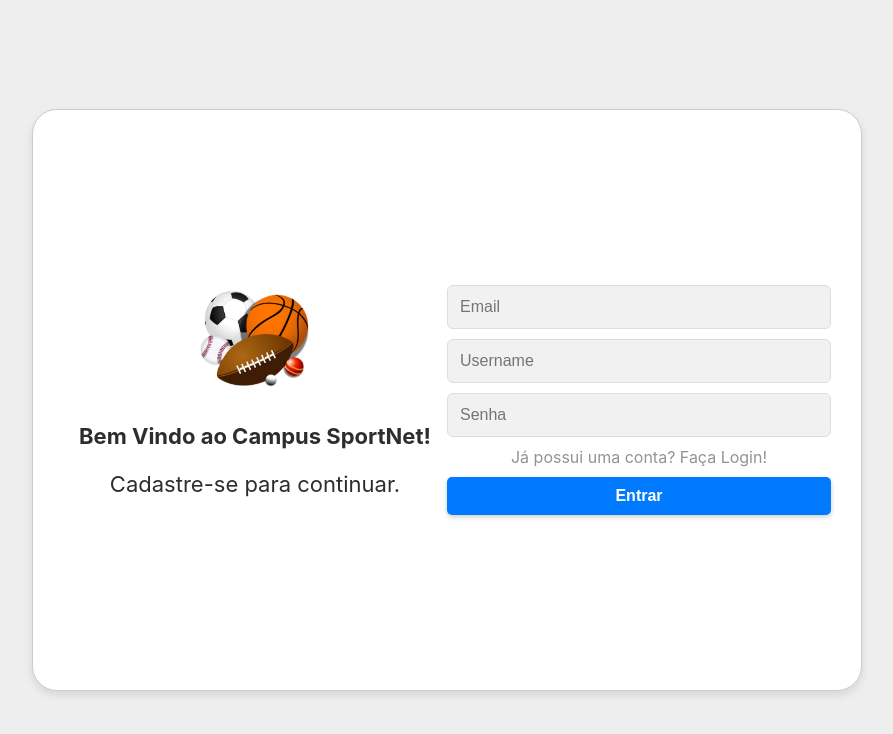
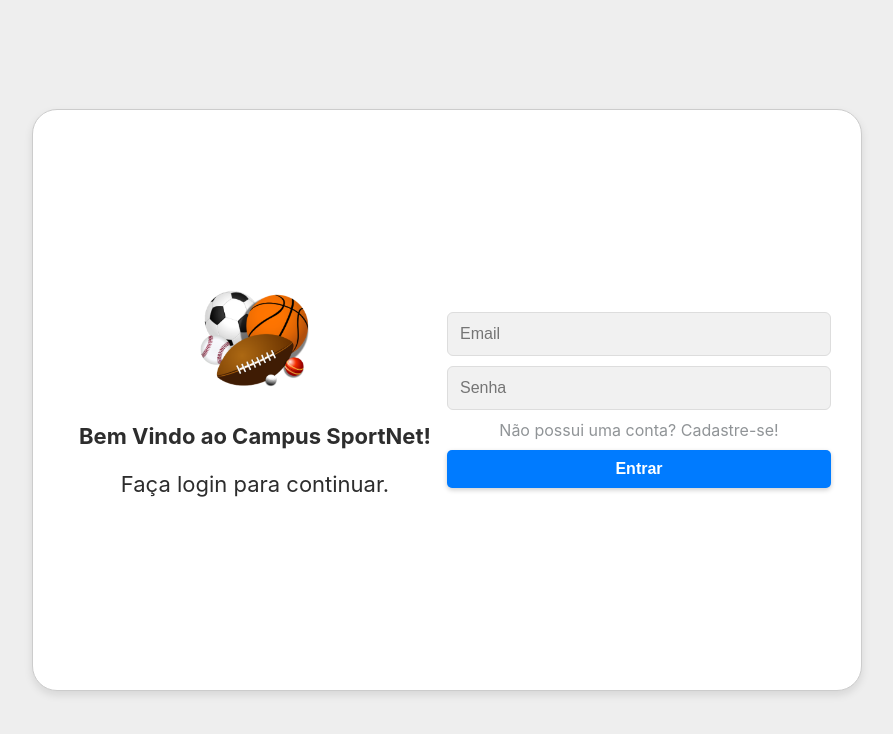
Before and after one commit to Campus-SportNet-MAC0350/mac0350-campus-sportnet, a React (Create React App) app in the folder csn-react-front/: page / in a window 1280 px wide. Shown: the top 734 px of the page, without its empty margins (193-1086 px from the left). Built offline with nearby package versions, Linux system fonts and the light colour scheme.

Commit message:
make possible travel through multiple pages on react front-end

```diff
--- a/csn-react-front/package.json
+++ b/csn-react-front/package.json
@@ -8,7 +8,8 @@
     "@testing-library/user-event": "^13.5.0",
     "react": "^18.2.0",
     "react-dom": "^18.2.0",
-    "react-scripts": "5.0.1",
+    "react-router-dom": "^6.22.3",
+    "react-scripts": "^3.0.1",
     "web-vitals": "^2.1.4"
   },
   "scripts": {
--- a/csn-react-front/src/App.js
+++ b/csn-react-front/src/App.js
@@ -1,3 +1,5 @@
+import React from 'react';
+import { BrowserRouter as Router, Routes, Route } from 'react-router-dom';
 import './App.css';
 import { DisplayBody } from './DisplayBody';
 import { LoginPage } from './LoginPage';
@@ -5,10 +7,15 @@ import { RegisterPage } from './RegisterPage';
 
 function App() {
   return (
-    <div className="App">
-      <RegisterPage />
-      {/* <DisplayBody /> */}
-    </div>
+    <Router>
+      <div className="App">
+        <Routes>
+          <Route path="/" element={<LoginPage />} />
+          <Route path="/register" element={<RegisterPage />} />
+          <Route path="/home" element={<DisplayBody />} />
+        </Routes>
+      </div>
+    </Router>
   );
 }
 
--- a/csn-react-front/src/DisplayBody.js
+++ b/csn-react-front/src/DisplayBody.js
@@ -1,6 +1,7 @@
 import { DisplayPublication } from "./DisplayPublication";
 import { DisplaySideMenu } from "./DisplayLeftMenu";
 import { DisplayRightMenu } from "./DisplayRightMenu";
+import React from 'react';
 
 export const DisplayBody = () => {
     return(
--- a/csn-react-front/src/DisplayLeftMenu.js
+++ b/csn-react-front/src/DisplayLeftMenu.js
@@ -1,3 +1,6 @@
+import React from 'react';
+import { Link } from 'react-router-dom';
+
 export const DisplaySideMenu = (props) => {
     return (
         <div className="leftMenu">
@@ -9,11 +12,11 @@ export const DisplaySideMenu = (props) => {
             <input type='search' placeholder='Pesquisar'></input>
 
             {/* Display Items */}
-            <a href="index.html" className="menuItem"><img src="homepage.png" alt="Icone" /> Página Inicial</a>
+            <Link to='/home' className="menuItem"><img src="homepage.png" alt="Icone" /> Página Inicial</Link>
             <a href="index.html" className="menuItem"><img src="newpost.png" alt="Icone" /> Publicar</a>
             <a href="index.html" className="menuItem"><img src="config.png" alt="Icone" /> Opções</a>
             <a href="index.html" className="menuItem"><img src="user.png" alt="Icone" /> Perfil</a>
-            <a href="index.html" className="menuItem"><img src="exit.png" alt="Icone" /> Sair</a>
+            <Link to='/' className="menuItem"><img src="exit.png" alt="Icone" /> Sair</Link>
 
             <p>© 2024 Lucas Escobar, Rodrigo Michelassi.<br/>All rights reserved.</p>
         </div>
--- a/csn-react-front/src/DisplayPublication.js
+++ b/csn-react-front/src/DisplayPublication.js
@@ -1,4 +1,5 @@
 import { Post } from "./Post";
+import React from 'react';
 
 const user1 = {
     username: 'Pabli Escobas',
--- a/csn-react-front/src/DisplayRightMenu.js
+++ b/csn-react-front/src/DisplayRightMenu.js
@@ -1,3 +1,5 @@
+import React from 'react';
+
 export const DisplayRightMenu = (props) => {
     return(
         <div className="rightMenu">
--- a/csn-react-front/src/LoginPage.js
+++ b/csn-react-front/src/LoginPage.js
@@ -1,3 +1,6 @@
+import React from 'react';
+import { Link } from 'react-router-dom';
+
 export const LoginPage = () => {
     return (
         <div className="containerLogin">
@@ -11,8 +14,8 @@ export const LoginPage = () => {
                     <form>
                         <input type='text' placeholder='Email' />
                         <input type='password' placeholder='Senha' />
-                        <a href="register.html" className="register_url">Não possui uma conta? Cadastre-se!</a>
-                        <button type="button">Entrar</button>
+                        <Link to="/register" className="register_url">Não possui uma conta? Cadastre-se!</Link>
+                        <Link to="/home"><button type="button">Entrar</button></Link>
                     </form>
                 </div>
             </div>
--- a/csn-react-front/src/Post.js
+++ b/csn-react-front/src/Post.js
@@ -1,3 +1,5 @@
+import React from 'react';
+
 export const Post = (props) => {
     return (
         <div className="publication">
--- a/csn-react-front/src/RegisterPage.js
+++ b/csn-react-front/src/RegisterPage.js
@@ -1,3 +1,6 @@
+import React from 'react';
+import { Link } from 'react-router-dom';
+
 export const RegisterPage = () => {
     return (
         <div className="containerLogin">
@@ -14,8 +17,8 @@ export const RegisterPage = () => {
                         <input type='password' placeholder='Senha' />
                         {/* <label for="avatar">Escolha uma foto de perfil!</label>
                         <input type='file' id="avatar" name="avatar" accept="image/png, image/jpeg"/> */}
-                        <a href="login.html" className="register_url">Já possui uma conta? Faça Login!</a>
-                        <button type="button">Entrar</button>
+                        <Link to='/' className="register_url">Já possui uma conta? Faça Login!</Link>
+                        <Link to="/home"><button type="button">Cadastrar</button></Link>
                     </form>
                 </div>
             </div>
```
Also changed, not shown: 1 other file (tests, documents, lock files or other folders).
